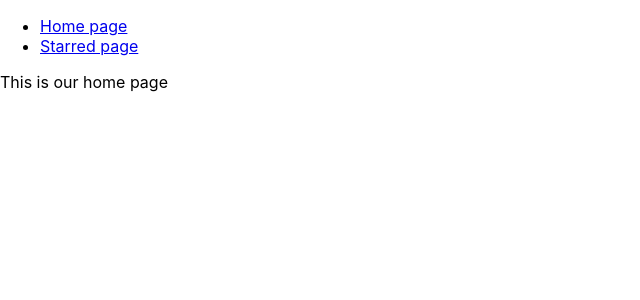
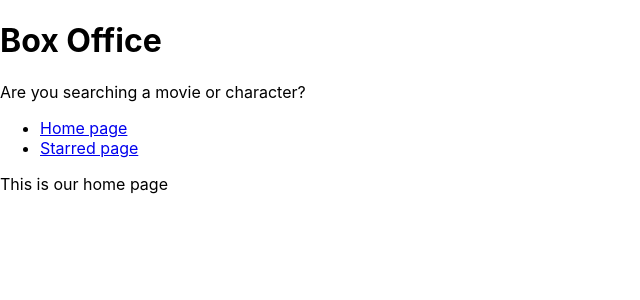
Before and after one commit to PranjalG/Box-office, a React (Create React App) app: page / in a window 1280 px wide. Shown: the top 300 px of the page, without its empty margins (0-640 px from the left). Built offline with nearby package versions, Linux system fonts and the light colour scheme.

Commit message:
added layout management and created title

```diff
--- a/src/App.js
+++ b/src/App.js
@@ -1,13 +1,11 @@
 import React from 'react';
 import { Switch, Route } from 'react-router-dom';
-import Navs from './components/Navs';
+
 import Home from './pages/Home';
 import Starred from './pages/Starred';
 
 function App() {
   return (
-    <div>
-      <Navs> </Navs>
     <Switch>
       <Route exact path="/">
         <Home />
@@ -19,7 +17,6 @@
 
       <Route>This is 404 page</Route>
     </Switch>
-    </div>
   );
 }
 
--- /dev/null
+++ b/src/components/MainPageLayout.js
@@ -0,0 +1,18 @@
+import React from 'react';
+import Navs from './Navs';
+import Title from './Title';
+
+function MainPageLayout({ children }) {
+  return (
+    <div>
+      <Title
+        title="Box Office"
+        subtitle="Are you searching a movie or character?"
+      />
+      <Navs />
+      {children}
+    </div>
+  );
+}
+
+export default MainPageLayout;
--- /dev/null
+++ b/src/components/Title.js
@@ -0,0 +1,12 @@
+import React from 'react';
+
+function Title({ title, subtitle }) {
+  return (
+    <div>
+      <h1>{title}</h1>
+      <p>{subtitle}</p>
+    </div>
+  );
+}
+
+export default Title;
--- a/src/pages/Home.js
+++ b/src/pages/Home.js
@@ -1,7 +1,8 @@
 import React from 'react';
+import MainPageLayout from '../components/MainPageLayout';
 
 function Home() {
-  return <div>This is our home page</div>;
+  return <MainPageLayout> This is our home page</MainPageLayout>;
 }
 
 export default Home;
--- a/src/pages/Starred.js
+++ b/src/pages/Starred.js
@@ -1,7 +1,8 @@
 import React from 'react';
+import MainPageLayout from '../components/MainPageLayout';
 
 function Starred() {
-  return <div>This is our starred page</div>;
+  return <MainPageLayout> This is our starred page</MainPageLayout>;
 }
 
 export default Starred;
```
Lines whose indentation alone changed are shown as unchanged.
